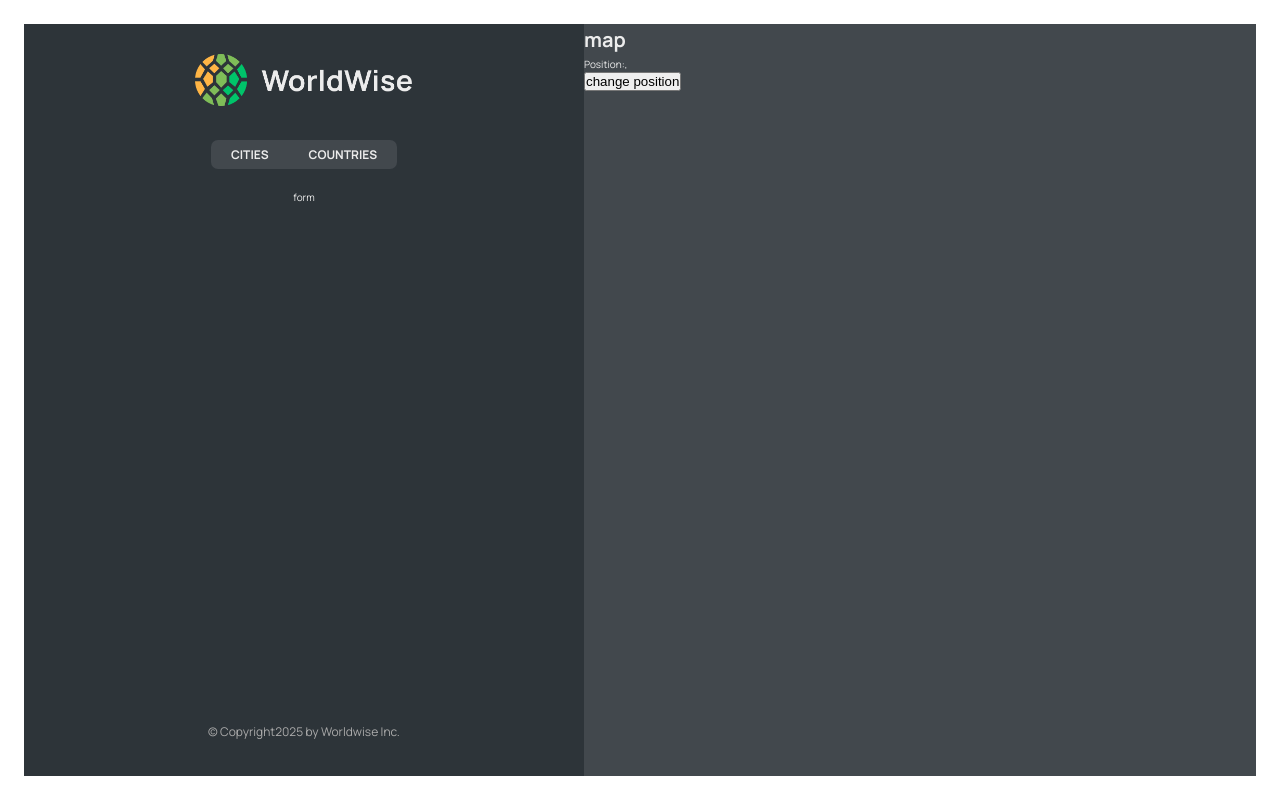
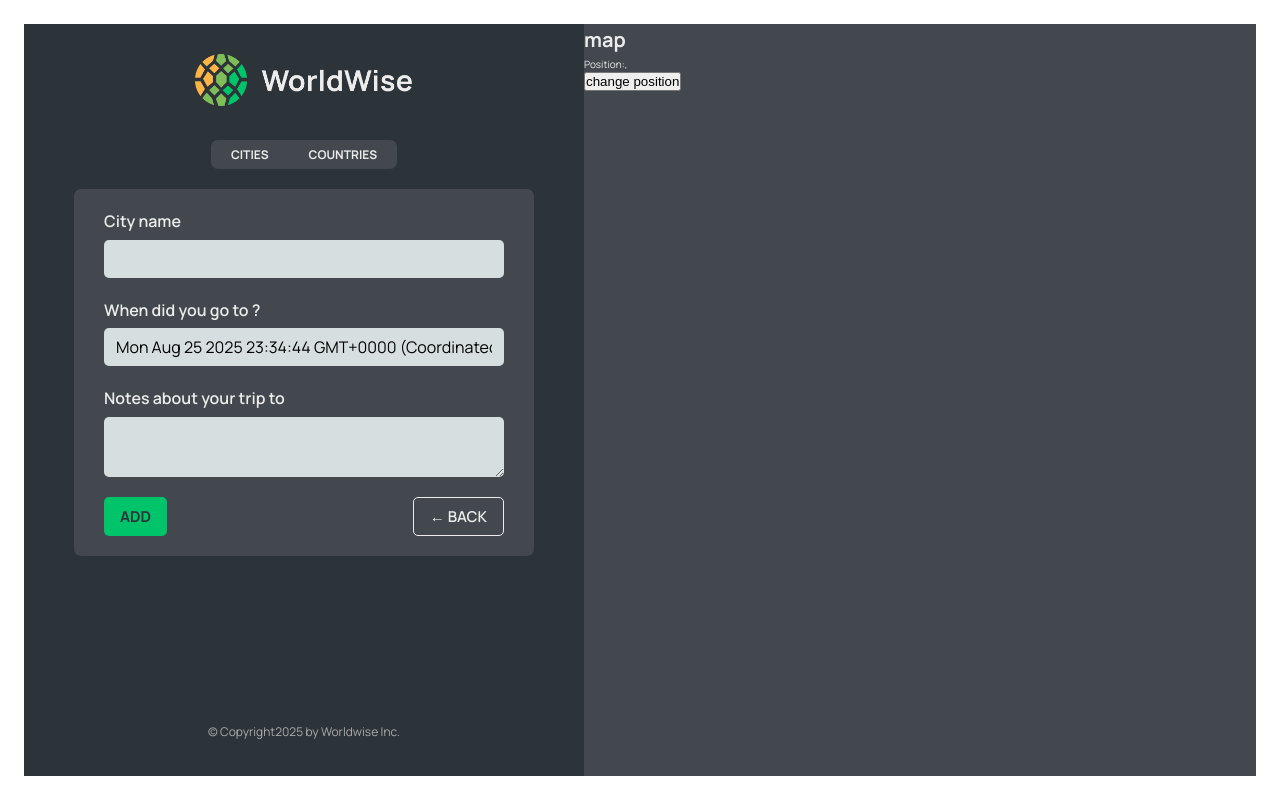
Before and after one commit to alaa-okasha/world-wise, a React (Vite) app: page /app/form in a window 1280 px wide. Built offline with nearby package versions, Linux system fonts and the light colour scheme.

Commit message:
building reusable button

```diff
--- a/src/App.jsx
+++ b/src/App.jsx
@@ -1,4 +1,4 @@
-import { BrowserRouter, Route, Routes } from "react-router-dom";
+import { BrowserRouter, Navigate, Route, Routes } from "react-router-dom";
 import Homepage from "./pages/Homepage";
 import Product from "./pages/Product";
 import Pricing from "./pages/Pricing";
@@ -9,6 +9,7 @@
 import { useEffect, useState } from "react";
 import CountryList from "./components/CountryList";
 import City from "./components/City";
+import Form from "./components/Form";
 function App() {
   const [cities, setCities] = useState([]);
   const [isLoading, setIsLoading] = useState(false);
@@ -36,10 +37,7 @@
         <Route path="pricing" element={<Pricing />} />
         <Route path="login" element={<Login />} />
         <Route path="app" element={<AppLayout />}>
-          <Route
-            index
-            element={<CityList cities={cities} isLoading={isLoading} />}
-          />
+          <Route index element={<Navigate replace to="cities" />} />
           <Route
             path="cities"
             element={<CityList cities={cities} isLoading={isLoading} />}
@@ -49,7 +47,7 @@
             path="countries"
             element={<CountryList cities={cities} isLoading={isLoading} />}
           />
-          <Route path="form" element={<p>form</p>} />
+          <Route path="form" element={<Form />} />
         </Route>
         <Route path="*" element={<PageNotFound />} />
       </Routes>
--- /dev/null
+++ b/src/components/Button.jsx
@@ -0,0 +1,11 @@
+import styles from "./Button.module.css";
+
+function Button({ children, onClick, type }) {
+  return (
+    <button onClick={onClick} className={`${styles.btn} ${styles[type]}`}>
+      {children}
+    </button>
+  );
+}
+
+export default Button;
--- a/src/components/CountryList.jsx
+++ b/src/components/CountryList.jsx
@@ -17,7 +17,7 @@
   return (
     <ul className={styles.countryList}>
       {countries.map((country) => (
-        <CountryItem country={country} />
+        <CountryItem country={country} key={country.country} />
       ))}
     </ul>
   );
--- a/src/components/Form.jsx
+++ b/src/components/Form.jsx
@@ -3,6 +3,8 @@
 import { useState } from "react";
 
 import styles from "./Form.module.css";
+import Button from "./Button";
+import { useNavigate } from "react-router-dom";
 
 export function convertToEmoji(countryCode) {
   const codePoints = countryCode
@@ -13,6 +15,7 @@
 }
 
 function Form() {
+  const navigate = useNavigate();
   const [cityName, setCityName] = useState("");
   const [country, setCountry] = useState("");
   const [date, setDate] = useState(new Date());
@@ -49,8 +52,16 @@
       </div>
 
       <div className={styles.buttons}>
-        <button>Add</button>
-        <button>&larr; Back</button>
+        <Button type="primary">Add</Button>
+        <Button
+          type="back"
+          onClick={(e) => {
+            e.preventDefault();
+            navigate(-1);
+          }}
+        >
+          &larr; Back
+        </Button>
       </div>
     </form>
   );
--- a/src/components/Map.jsx
+++ b/src/components/Map.jsx
@@ -1,14 +1,15 @@
-import { useSearchParams } from "react-router-dom";
+import { useNavigate, useSearchParams } from "react-router-dom";
 import styles from "./Map.module.css";
 
 function Map() {
   const [searchParams, setSearchParams] = useSearchParams();
+  const navigate = useNavigate();
 
   const lat = searchParams.get("lat");
   const lng = searchParams.get("lng");
 
   return (
-    <div className={styles.mapContainer}>
+    <div className={styles.mapContainer} onClick={() => navigate("form")}>
       <h1>map</h1>
       <p>
         Position:{lat},{lng}
```
